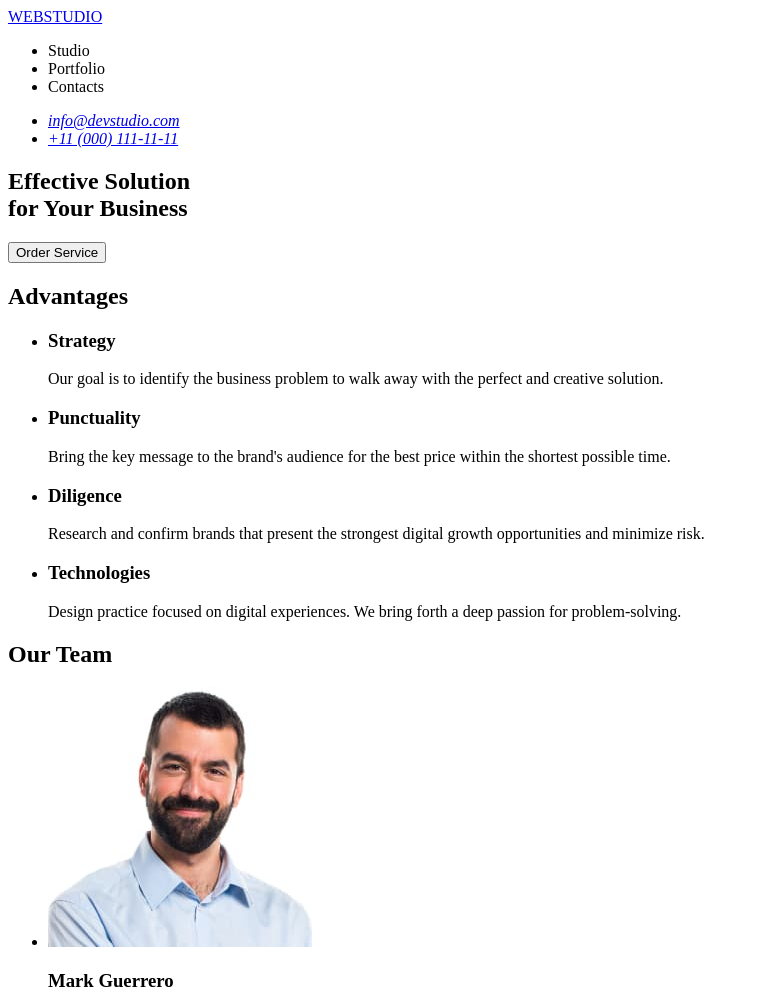
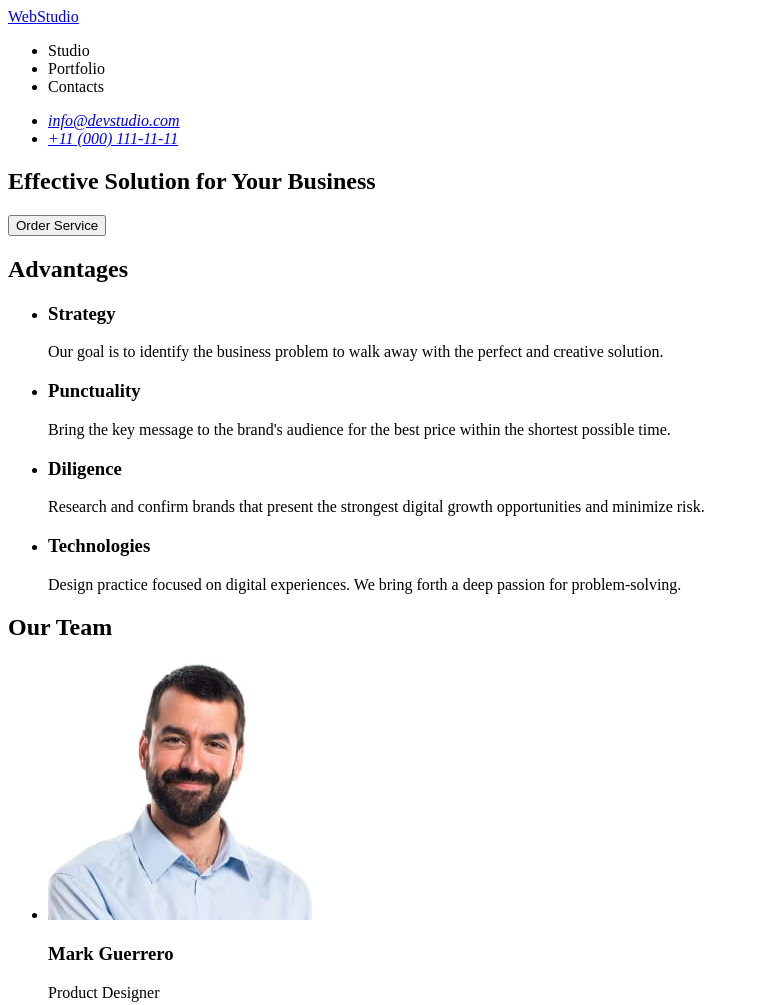
Before and after one commit to AmigoDmitriy/goit-markup-hw-01, a plain HTML site: page index.html in a window 1280 px wide. Shown: the top 1005 px of the page, without its empty margins (0-759 px from the left). Drawn offline with Linux system fonts and the light colour scheme; files whose address does not match are found by name.

Commit message:
Update index.html

```diff
--- a/index.html
+++ b/index.html
@@ -11,7 +11,7 @@
     <!-- Header -->
     <header>
         <nav>
-            <a href="./index.html">WEBSTUDIO</a>
+            <a href="./index.html">WebStudio</a>
             <ul>
                 <li><a href="Studio"></a>Studio</li>
                 <li><a href="Portfolio"></a>Portfolio</li>
@@ -29,7 +29,7 @@
         <!-- Section 1 -->
         <section>
             <h1>
-                Effective Solution <br />
+                Effective Solution
                 for Your Business
             </h1>
             <button type="button">Order Service</button>
```
